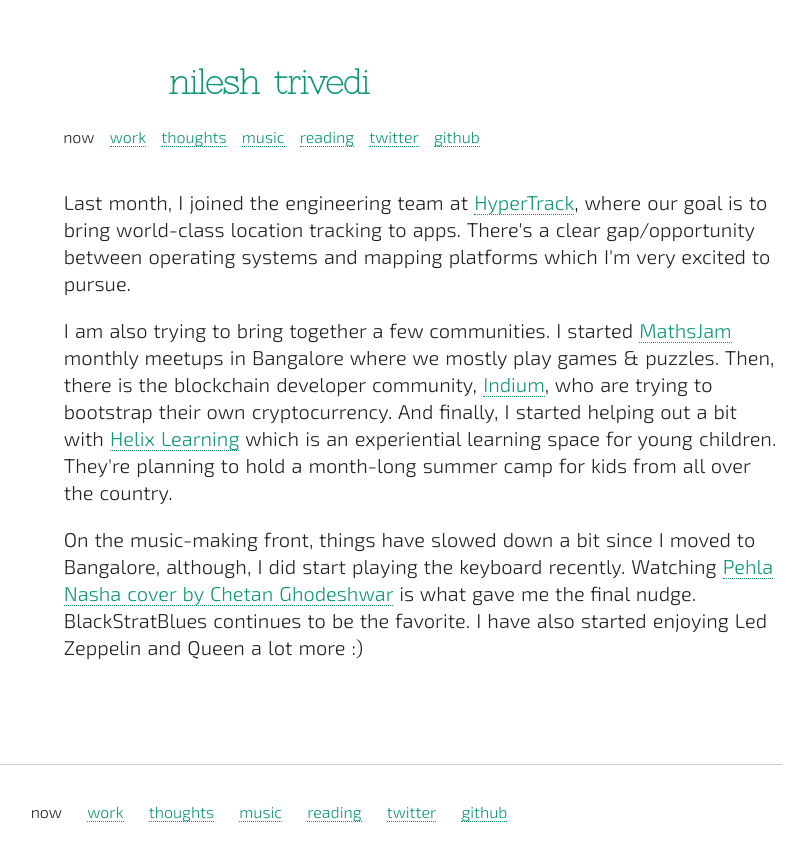
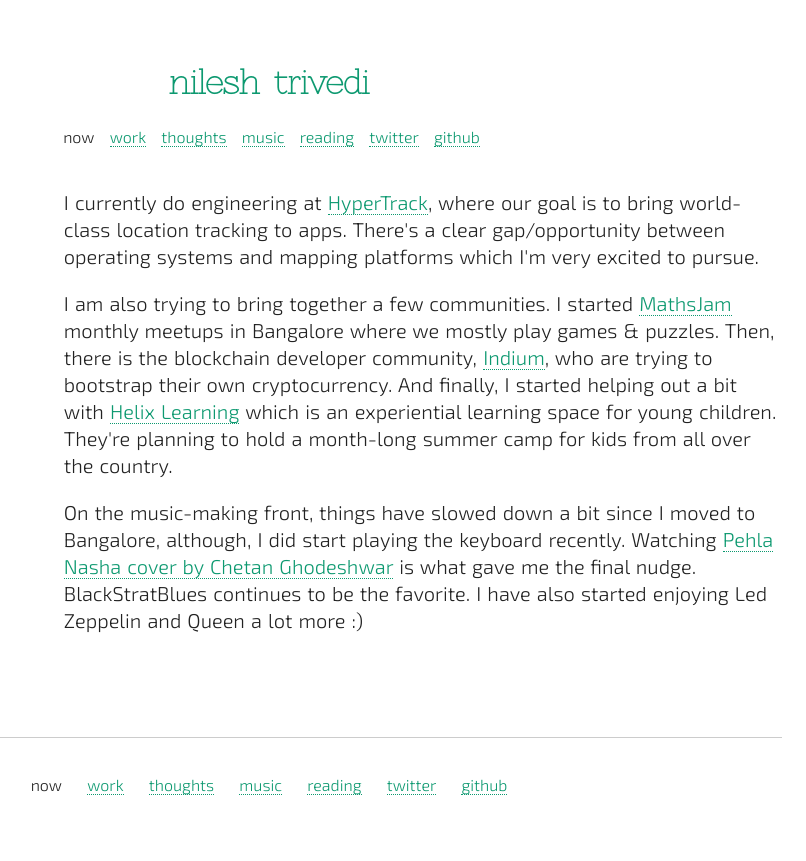
Before and after one commit to nileshtrivedi/nileshtrivediioold, a Jekyll site: the page built from now.html, in a window 1280 px wide. Shown: the top 861 px of the page, without its empty margins (371-1177 px from the left). Built offline with Jekyll 4.4.1, drawn with Linux system fonts in a browser that asks for light colours; some web fonts are replaced.

Commit message:
Update on NOW page

```diff
--- a/now.html
+++ b/now.html
@@ -28,7 +28,7 @@ title: Now
 						<p class="writing"></p>
 					</div>
 					<div class="writingall">
-						<p>Last month, I joined the engineering team at <a href="https://www.hypertrack.com/" target="_blank">HyperTrack</a>, where our goal is to bring world-class location tracking to apps. There's a clear gap/opportunity between operating systems and mapping platforms which I'm very excited to pursue.</p>
+						<p>I currently do engineering at <a href="https://www.hypertrack.com/" target="_blank">HyperTrack</a>, where our goal is to bring world-class location tracking to apps. There's a clear gap/opportunity between operating systems and mapping platforms which I'm very excited to pursue.</p>
 
 						<p>I am also trying to bring together a few communities. I started <a href="https://mathsjam.com/cities/bangalore/" target="_blank">MathsJam</a> monthly meetups in Bangalore where we mostly play games &amp; puzzles. Then, there is the blockchain developer community, <a href="https://indium.network/" target="_blank">Indium</a>, who are trying to bootstrap their own cryptocurrency. And finally, I started helping out a bit with <a href="https://twitter.com/helix_learn" target="_blank">Helix Learning</a> which is an experiential learning space for young children. They're planning to hold a month-long summer camp for kids from all over the country.
 
```
